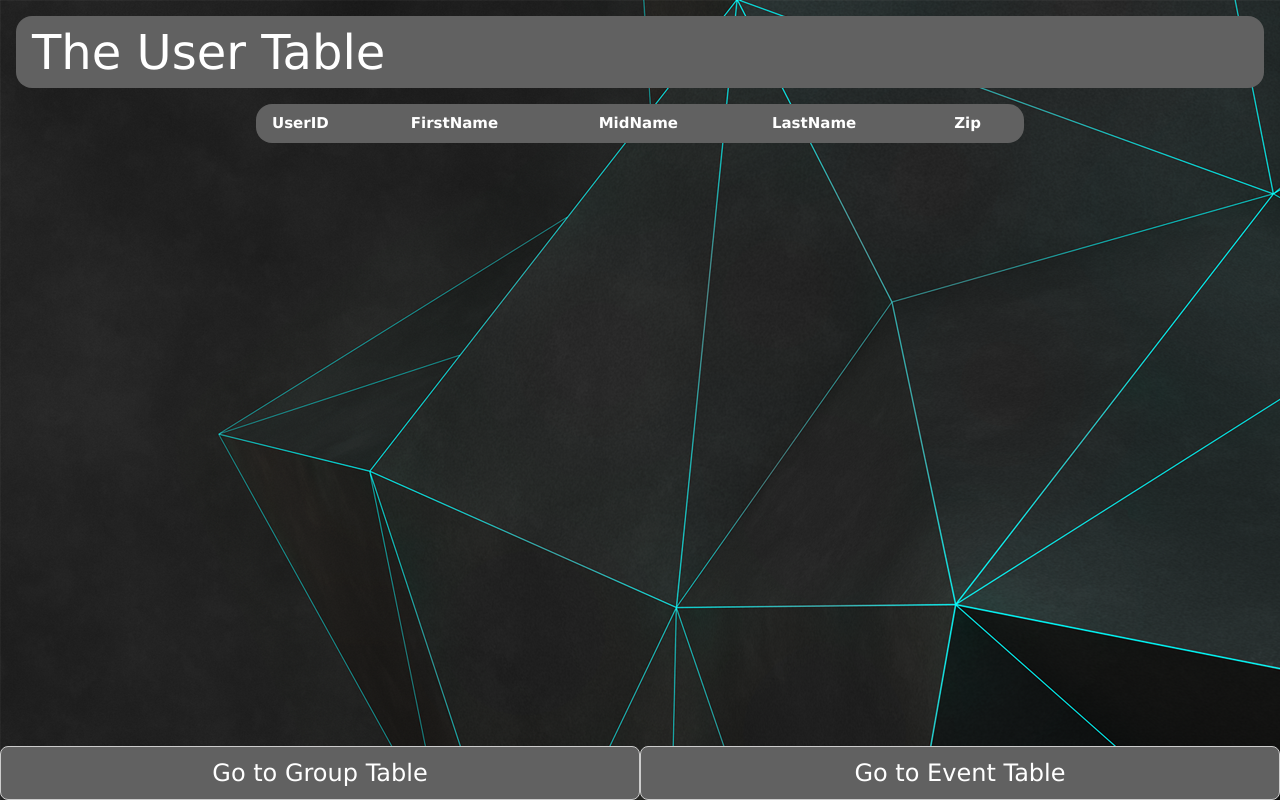
After one commit to bjaffray/WebII, a PHP site: page /week5/user.php in a window 1280 px wide. The commit adds this page. Run offline with PHP 8.4, Linux system fonts and the light colour scheme; lists and menus that the app fills with data are empty.

Commit message:
TableStuff

```diff
--- a/web/week5/styles.css
+++ b/web/week5/styles.css
@@ -1,63 +1,29 @@
-
 body {
     background-image: url("websitewallpaper.png");
     background-repeat: no-repeat;
     background-attachment: fixed;
-    color: whitesmoke;
 }
 
-table {
+
+.firstForm {
     border-collapse: collapse;
     width: 100%;
-    max-width: 50%;
-    margin-left:25%;
-    margin-right:25%;
-    margin-top: 10%;
+    max-width: 60%;
+    margin-left:20%;
+    margin-right:20%;
 }
 
-td, th {
-    border: 1px solid #6b6969;
-    background-color: black;
-    text-align: left;
-    padding: 8px;
+.secondForm {
+    border-collapse: collapse;
+    width: 100%;
+    max-width: 34%;
+    margin-left:33%;
+    margin-right:33%;
 }
 
-tr:nth-child(even) {
-    background-color: grey;
-}
-
-ul {
-    list-style-type: none;
-    margin: 0;
-    padding: 0;
-    overflow: hidden;
-    background-color: black;
-    position: sticky;
-    top: 0;
+.footer {
+    position: fixed;
+    left: 0;
+    bottom: 0;
     width: 100%;
-}
-
-li {
-    color: whitesmoke;
-    float: left;
-}
-
-li a {
-    display: block;
-    color: black;
-    text-align: center;
-    padding: 14px 16px;
-    text-decoration: none;
-}
-
-li a:hover:not(.active) {
-    background-color: #6b6969;
-}
-
-.active {
-    background-color: #6b6969;
-}
-
-.w3-allerta {
-    font-family: "Allerta Stencil", Sans-serif;
-}
+  }
--- /dev/null
+++ b/web/week5/user.php
@@ -0,0 +1,69 @@
+<?php
+
+
+
+if(isset($_POST['toGroup'])) {
+    header("LOCATION: group.php");
+}
+
+if(isset($_POST['toEvent'])) {
+    header("LOCATION: event.php");
+}
+
+?>
+
+
+
+<!DOCTYPE html>
+<html lang="en">
+<head>
+    <meta charset="UTF-8">
+    <meta name="viewport" content="width=, initial-scale=1.0">
+    <meta http-equiv="X-UA-Compatible" content="ie=edge">
+    <link rel="stylesheet" href="styles.css">
+    <link rel="stylesheet" href="https://www.w3schools.com/w3css/4/w3.css">
+    <title>See Database information</title>
+</head>
+
+
+
+
+<body>
+
+<div class="w3-container w3-dark-grey w3-round-xlarge w3-margin">
+    <span class="w3-xxxlarge w3-allerta"> The User Table </span>
+</div>
+
+<form method="POST" action="<?php echo $_SERVER['PHP_SELF']; ?>" class="firstForm">
+    <table class="w3-table w3-hoverable w3-container w3-dark-grey w3-round-xlarge w3-allerta w3-center">
+        <tr>
+            <th>UserID</th>
+            <th>FirstName</th>
+            <th>MidName</th>
+            <th>LastName</th>
+            <th>Zip</th>
+        </tr>
+
+        <?php
+        // We need php calling the database and filling the info
+        ?>
+
+    </table>
+
+    <br> <br> <br> <br>
+    <div class="w3-bar footer">
+        <input type="submit" name="toGroup" style="width:50%"
+            class="w3-bar-item w3-button w3-xlarge w3-block w3-btn w3-dark-grey w3-round-large w3-border" value="Go to Group Table">
+        <input type="submit" name="toEvent" style="width:50%"
+            class="w3-bar-item w3-button w3-xlarge w3-block w3-btn w3-dark-grey w3-round-large w3-border" value="Go to Event Table">
+    </div>
+</div>
+</form>
+
+
+
+
+
+
+</body>
+</html>
```
Also changed, not shown: web/week5/event.php (added, +70 -0 lines), web/week5/group.php (added, +68 -0 lines), web/week5/readDB.php (deleted, +0 -31 lines).
